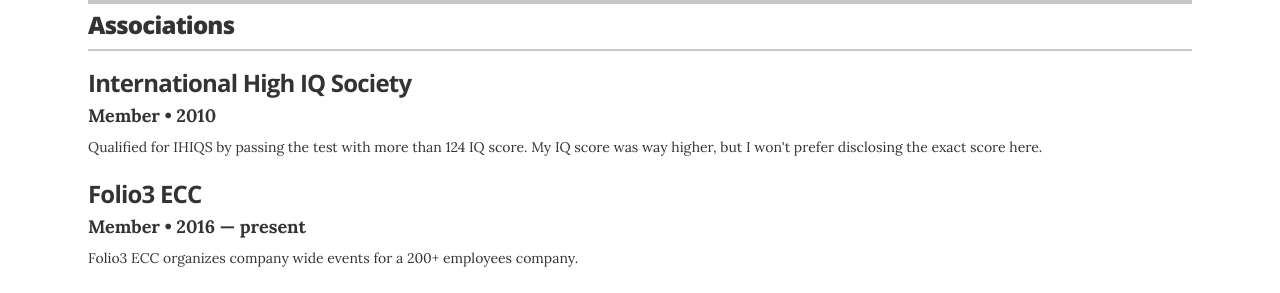
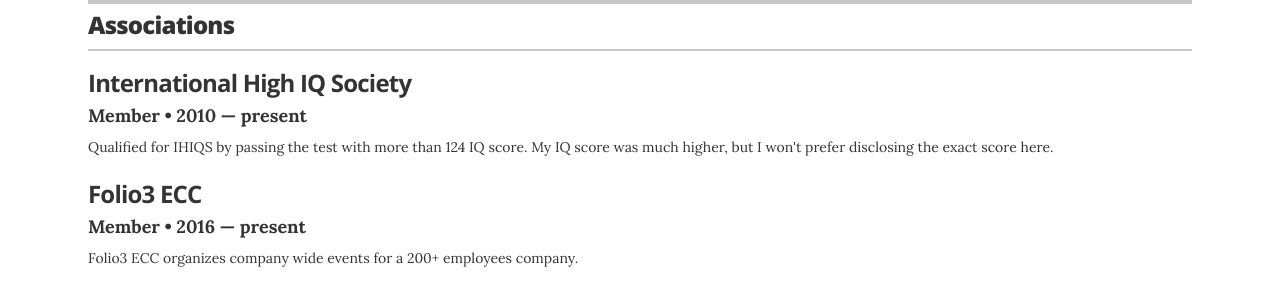
Before and after one commit to farman-a-shah/farman-a-shah.github.io, a Jekyll site: the page built from index.html, in a window 1280 px wide and 900 px high, scrolled down 5154 px. Shown: the part 156-449 px from the top of the window. Built offline with Jekyll 4.4.1, drawn with Linux system fonts in a browser that asks for light colours.

Commit message:
Yet another

```diff
--- a/_data/associations.yml
+++ b/_data/associations.yml
@@ -1,8 +1,8 @@
 # Associations
 - organization: International High IQ Society
   role: Member
-  year: 2010
-  summary: Qualified for IHIQS by passing the test with more than 124 IQ score. My IQ score was way higher, but I won't prefer disclosing the exact score here.
+  year: 2010 &mdash; present
+  summary: Qualified for IHIQS by passing the test with more than 124 IQ score. My IQ score was much higher, but I won't prefer disclosing the exact score here.
 
 - organization: Folio3 ECC
   role: Member
```
